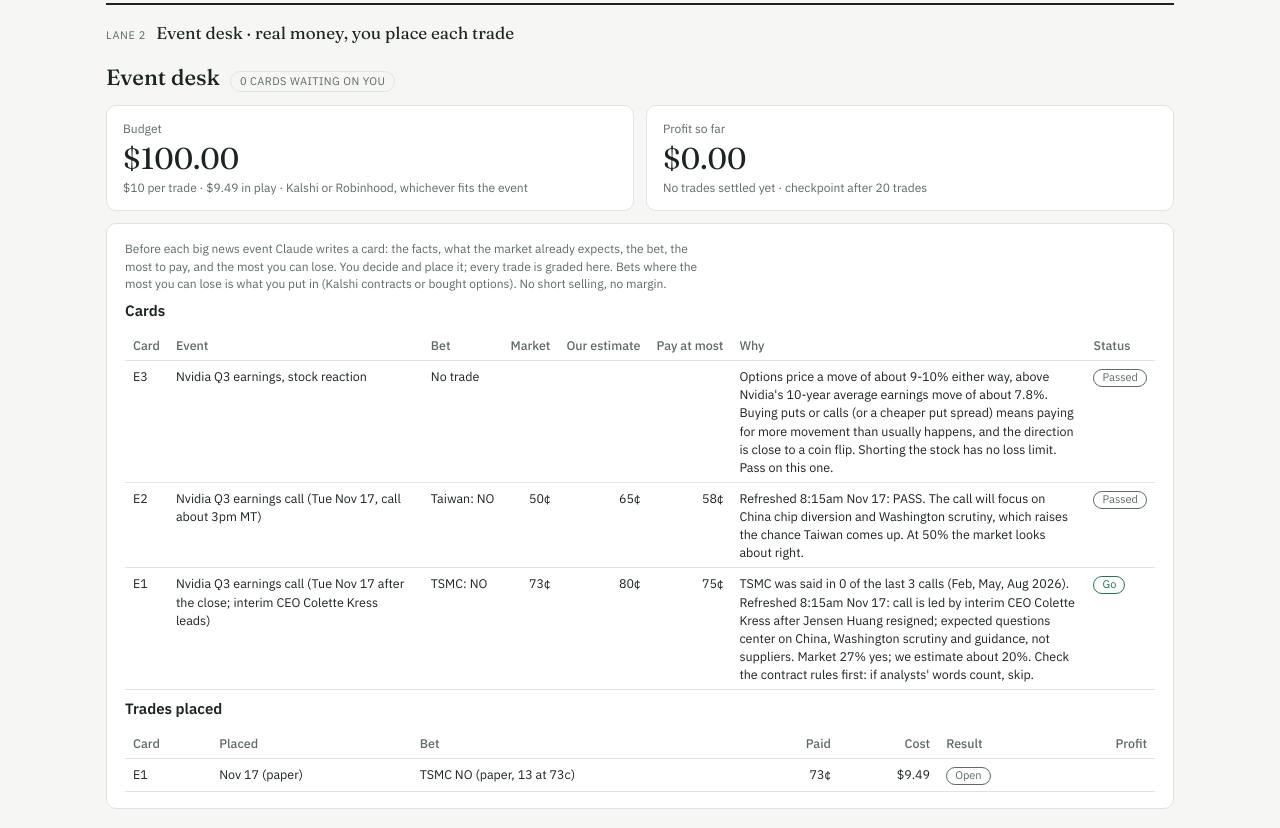
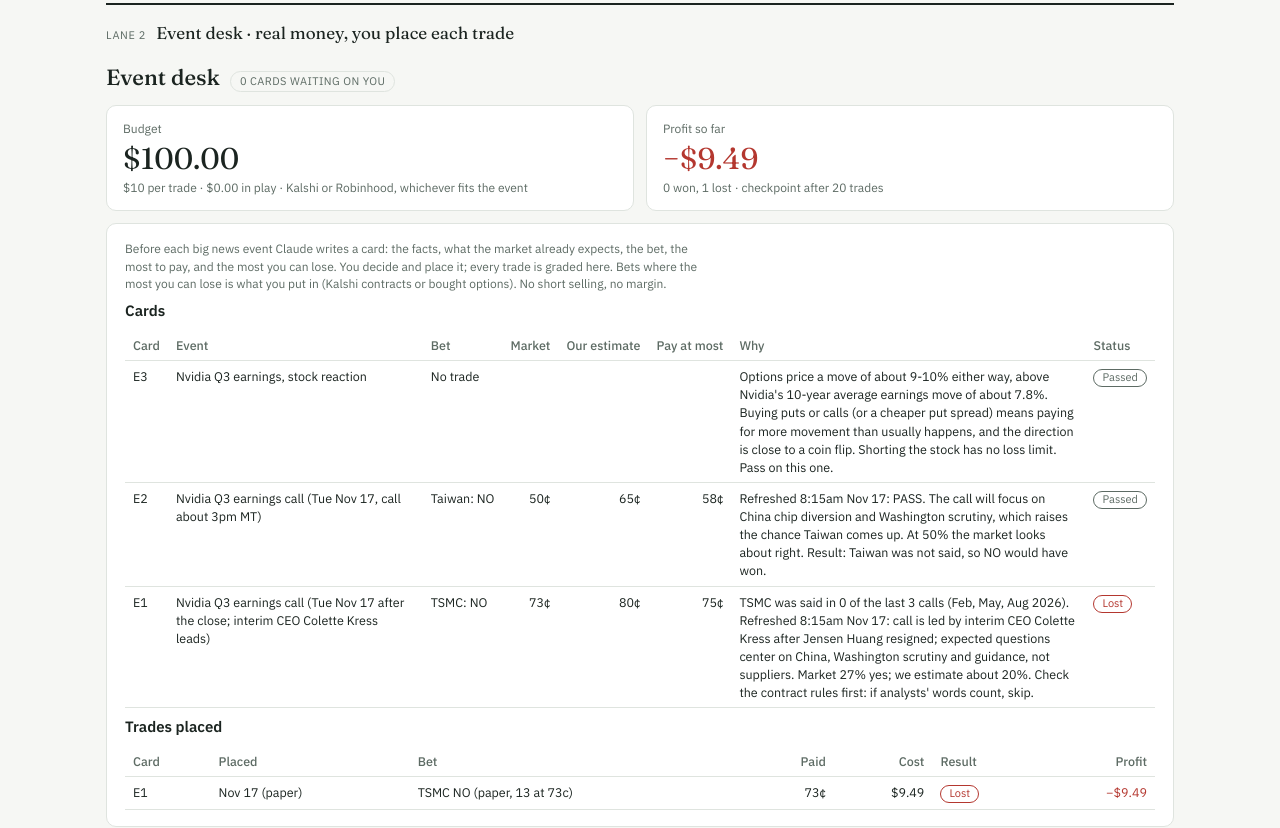
Before and after one commit to ironringauto/kalshi-tracker, a plain HTML site: page index.html in a window 1280 px wide. Shown: the part 1766-2594 px from the top of the page. Drawn offline with nearby package versions, Linux system fonts and the light colour scheme.

Commit message:
Event desk: E1 TSMC NO lost (said once in Q&A); E2 pass would have won
Co-Authored-By: Claude Opus 5.5 <noreply@anthropic.com>
Claude-Session: https://claude.ai/code/session_017wK9mWvSie2tDgG1K9J6y5

```diff
--- a/inbox/event_desk.json
+++ b/inbox/event_desk.json
@@ -20,7 +20,7 @@
    "stake": 10,
    "confidence": "med",
    "reason": "TSMC was said in 0 of the last 3 calls (Feb, May, Aug 2026). Refreshed 8:15am Nov 17: call is led by interim CEO Colette Kress after Jensen Huang resigned; expected questions center on China, Washington scrutiny and guidance, not suppliers. Market 27% yes; we estimate about 20%. Check the contract rules first: if analysts' words count, skip.",
-   "status": "Go"
+   "status": "Lost"
   },
   {
    "id": "E2",
@@ -34,7 +34,7 @@
    "max_price": 0.58,
    "stake": 10,
    "confidence": "low",
-   "reason": "Refreshed 8:15am Nov 17: PASS. The call will focus on China chip diversion and Washington scrutiny, which raises the chance Taiwan comes up. At 50% the market looks about right.",
+   "reason": "Refreshed 8:15am Nov 17: PASS. The call will focus on China chip diversion and Washington scrutiny, which raises the chance Taiwan comes up. At 50% the market looks about right. Result: Taiwan was not said, so NO would have won.",
    "status": "Passed"
   },
   {
@@ -60,8 +60,9 @@
    "bet": "TSMC NO (paper, 13 at 73c)",
    "paid": 0.73,
    "cost": 9.49,
-   "result": "Open",
-   "pnl": ""
+   "result": "Lost",
+   "pnl": -9.49,
+   "note": "Kress said TSMC once in Q&A (TSMC leadership visited this week). Pending Kalshi's official settlement."
   }
  ]
 }
--- a/index.html
+++ b/index.html
@@ -404,7 +404,7 @@ footer{color:var(--muted);font-size:12px}
     const c2 = (v) => v === '' || v === undefined ? '' : Math.round(N(v) * 100) + '\u00a2';
     fill('ed-cards', (E.cards || []).slice().reverse(), (tr, c) => {
       cell(tr, c.id, 'nw'); cell(tr, c.event); cell(tr, c.idea, 'nw'); cell(tr, c2(c.market_price), 'n'); cell(tr, c2(c.our_price), 'n'); cell(tr, c2(c.max_price), 'n');
-      cell(tr, c.reason, 'long'); pill(tr, c.status, (c.status === 'Placed' || c.status === 'Go') ? 'won' : c.status === 'Passed' ? 'open' : 'warnp');
+      cell(tr, c.reason, 'long'); pill(tr, c.status, (c.status === 'Placed' || c.status === 'Go' || c.status === 'Won') ? 'won' : c.status === 'Lost' ? 'lost' : c.status === 'Passed' ? 'open' : 'warnp');
     });
     fill('ed-trades', T.slice().reverse(), (tr, t) => {
       cell(tr, t.card, 'nw'); cell(tr, t.placed, 'nw'); cell(tr, t.bet, 'nw'); cell(tr, c2(t.paid), 'n'); cell(tr, money(N(t.cost)), 'n');
```
